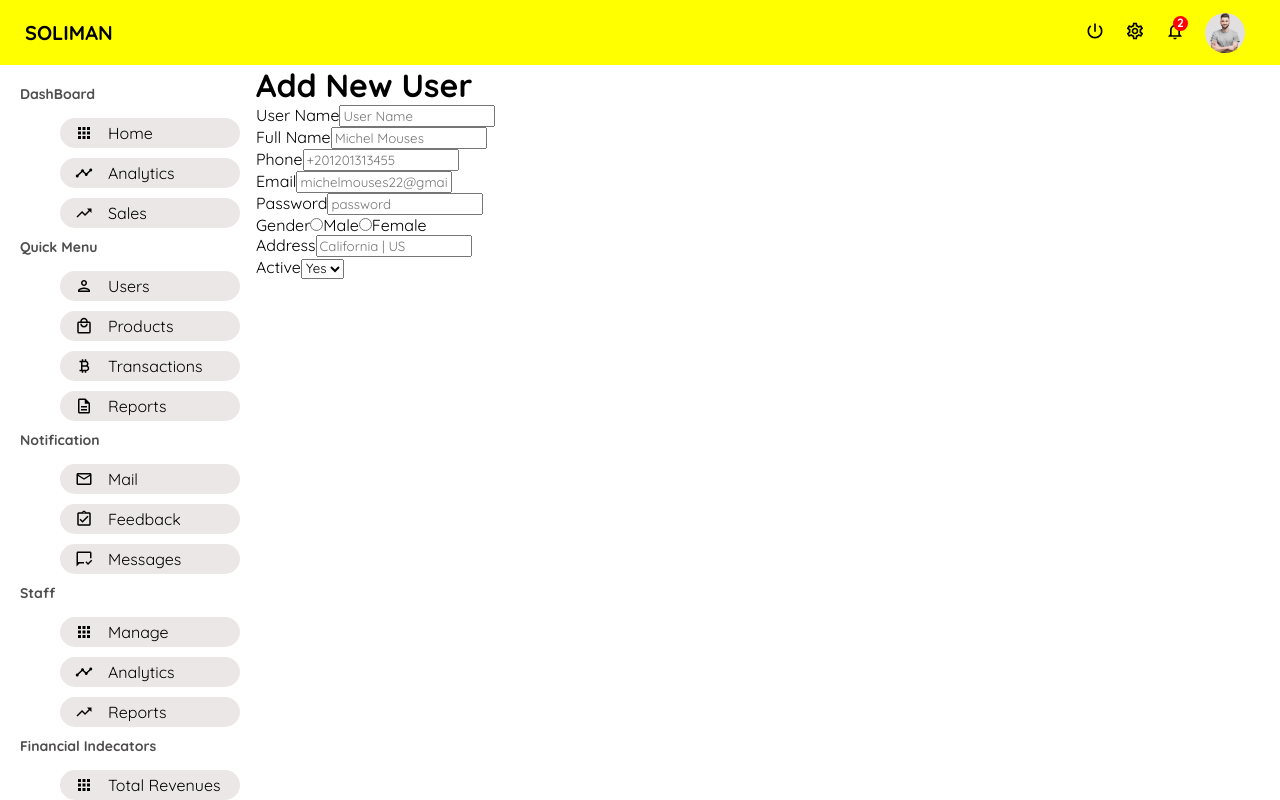
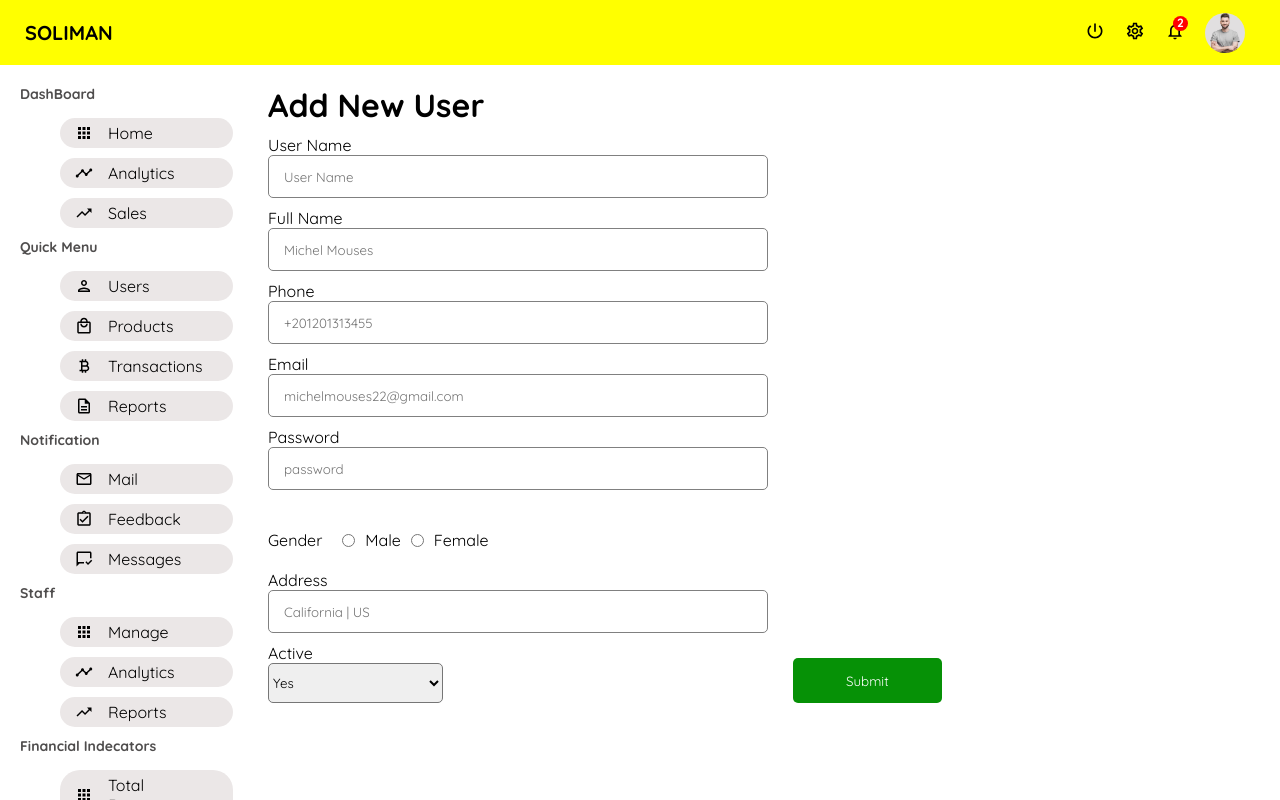
Before and after one commit to Soliman3/e-commerce-mern-fullstack-adminpanel-reduxtoolkit-jwt-stripe-styled-firebase-responsive, a React (Create React App) app in the folder admin/: page /newuser in a window 1280 px wide. Built offline with nearby package versions, Linux system fonts and the light colour scheme.

Commit message:
Finish AddNewUser Page Styling

```diff
--- a/admin/src/pages/NewUser.jsx
+++ b/admin/src/pages/NewUser.jsx
@@ -4,35 +4,74 @@ import styled from 'styled-components'
 // Styling...
 const Container = styled.div`
     flex: 4;
+    padding: 20px;
 `
 const NewUserTitle = styled.h1`
 
 `
 const NewUserForm = styled.form`
+    display: flex;
+    flex-wrap: wrap;
+`
+const NewUserFormItem = styled.div`
+    display: flex;
+    flex-direction: column;
+    margin-top:5px;
+    margin-right: 25px;
+    width: 500px;
+`
+const NewUserFormLabel = styled.label`
+    font-size: 16px;
+    font-weight: 400;
+    margin-top: 5px;
+`
+const NewUserFormInput = styled.input`
+    border-radius: 5px;
+    border: 0.5px solid gray;
+    padding: 8px 15px;
+    height: 25px;
+`
+const NewUserFormGender = styled.div`
+    display: flex;
+    align-items: center;
+    margin-top: 25px;
+`
+const NewUserFormGenderLabel = styled.label`
+    margin-right: 20px;
+`
+const MaleLabel = styled.label`
+    margin: 10px;
+`
+const FemaleLabel = styled.label`
+    margin: 10px;
+`
+const NewUserFormSelect = styled.select`
+    border-radius: 5px;
+    height: 40px;
+    width: 35%;
+`
+const NewUserFormOption = styled.option`
 
 `
-const NewUserFormItem = styled.div`
-
-`
-const NewUserFormLabel = styled.label`
-
-`
-const NewUserFormInput = styled.input`
-
-`
-const NewUserFormGender = styled.div`
-
-`
-const MaleLabel = styled.label`
-
-`
-const FemaleLabel = styled.label`
-
-`
-const NewUserFormSelect = styled.select`
-
-`
-const NewUserFormOption = styled.option`
+const NewUserFormSubmitButton = styled.button`
+    cursor: pointer;
+    border: none;
+    border-radius: 5px;
+    padding: 10px 15px;
+    background-color: #069106;
+    color: white;
+    width: 15%;
+    margin-top: 25px;
+    // when hover on button...
+    &:hover{
+    transform: scale(1.1);
+    font-weight: bold;
+    box-shadow: rgba(0, 0, 0, 0.16) 0px 1px 4px;
+    }
+    // when active on button...
+    &:active{
+    background-color: #0ee80e;
+    }
 
 `
 // NewUser react functional component...
@@ -63,7 +102,7 @@ export default function NewUser() {
                 </NewUserFormItem>
                 <NewUserFormItem>
                     <NewUserFormGender>
-                        <NewUserFormLabel>Gender</NewUserFormLabel>
+                        <NewUserFormGenderLabel>Gender</NewUserFormGenderLabel>
                         <NewUserFormInput type="radio" name='gender' id='male' value='male' />
                         <MaleLabel for='male'>Male</MaleLabel>
                         <NewUserFormInput type="radio" name='gender' id='female' value='female' />
@@ -81,6 +120,7 @@ export default function NewUser() {
                         <NewUserFormOption value="no">No</NewUserFormOption>
                     </NewUserFormSelect>
                 </NewUserFormItem>
+                <NewUserFormSubmitButton>Submit</NewUserFormSubmitButton>
             </NewUserForm>
         </Container>
     )
--- a/admin/src/pages/UserSinglePage.jsx
+++ b/admin/src/pages/UserSinglePage.jsx
@@ -33,6 +33,7 @@ const AddUser = styled.button`
     display: flex;
     align-items: center;
     justify-content: left;
+
 
     &:hover{
     transform: scale(1.1);
@@ -205,7 +206,7 @@ export default function UserSinglePage() {
         <Container>
             <TitleContainer>
                 <EditUser>Edit</EditUser>
-                <Link to="/newuser">
+                <Link to="/newuser" style={{color:'inherit', backgroundColor: 'inherit', textDecoration: 'none'}}>
                 <AddUser>
                     <AddOutlined style={{ fontSize: '18px', marginRight: '5px' }} />
                     Create
```
